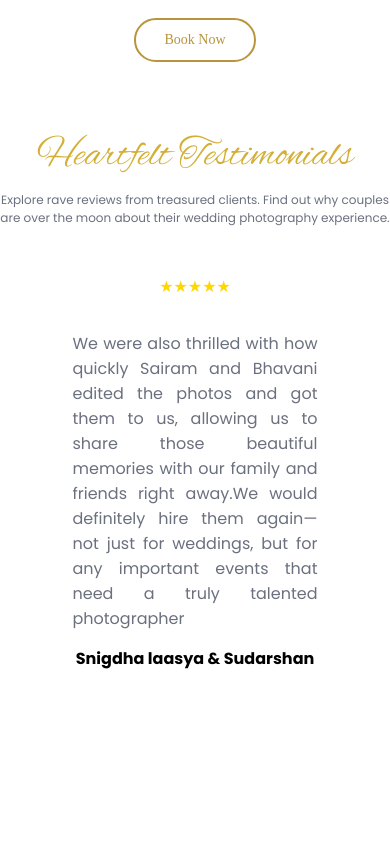
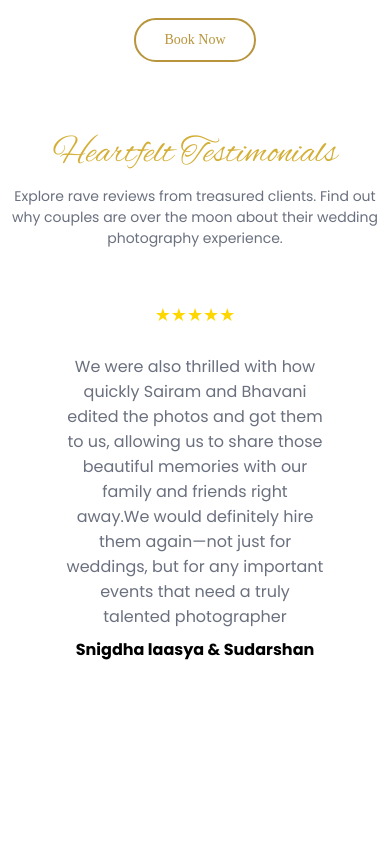
Before and after one commit to vinodreddy3003/photography-project, a React (Vite) app: page / in a window 390 px wide. Shown: the part 4520-5364 px from the top of the page. Built offline with nearby package versions, Linux system fonts and the light colour scheme.

Commit message:
Update Testimonials.css

```diff
--- a/src/components/Testimonials.css
+++ b/src/components/Testimonials.css
@@ -1,16 +1,14 @@
+/* General styles */
 .testimonials-container {
-
   border-radius: 10px;
   margin-bottom: 20px;
-
-
 }
 
 .testimonials-title {
   text-align: center;
   font-size: 60px;
   color: #D4AF37;
- font-family: 'Alex Brush';
+  font-family: 'Alex Brush';
   margin-bottom: 10px;
   font-weight: 400;
 }
@@ -38,17 +36,16 @@
 }
 
 .testimonial-card p {
-
   border-radius: 10px;
   font-family: 'poppins';
   color: #6B707F;
+  padding: 20px;
+  max-width: 1000px;
+  margin: auto;
+  text-align: center;
+}
 
-  padding: 20px;
-  max-width: 900px;
-  margin: auto;
-  text-align: justify;
-}
-.testimonial-card h4{
+.testimonial-card h4 {
   font-family: 'poppins';
   color: black;
   font-weight: bold;
@@ -59,8 +56,6 @@
   color: #FFD700;
   margin-bottom: 20px;
 }
-
-
 
 .pagination-bullet {
   background: #007bff;
@@ -78,59 +73,92 @@
   opacity: 0.7;
 }
 
-/* Tablet styles */
-@media (max-width: 768px) {
+/* Media Queries */
+
+/* Styles for devices with max-width 360px and max-height 740px */
+@media (max-width: 360px) and (max-height: 740px) {
   .testimonials-title {
-      font-size: 38px; /* Slightly smaller title */
+    font-size: 40px; /* Smaller title */
   }
 
   .testimonials-subtitle {
-      font-size: 14px; /* Slightly smaller subtitle */
+    font-size: 12px; /* Smaller subtitle */
   }
 
   .testimonial-card {
-      padding: 15px; /* Reduced padding for smaller screens */
-      max-width: 90%; /* Allow more width on smaller screens */
+    padding: 10px; /* Reduced padding */
   }
 
   .stars {
-      font-size: 18px; /* Slightly smaller star size */
+    font-size: 16px; /* Smaller star size */
   }
 
   .read-button {
-      padding: 8px 12px; /* Reduced padding for button */
+    font-size: 12px; /* Smaller button text */
+    padding: 6px; /* Reduced padding */
+  }
+
+  .testimonial-card p {
+    padding: 10px; /* Adjust spacing */
+    margin: 0 5px; /* Add margin to create space */
+    text-align: center; /* Keep text justified */
   }
 }
 
-/* Phone styles */
+/* Styles for devices with max-width 480px */
 @media (max-width: 480px) {
   .testimonials-title {
-      font-size: 40px; /* Smaller title for phones */
+    font-size: 38px; /* Slightly smaller title */
   }
 
   .testimonials-subtitle {
-      font-size: 12px; /* Smaller subtitle for phones */
+    font-size: 11px; /* Smaller subtitle for phones */
   }
 
   .testimonial-card {
-      padding: 10px; /* Further reduced padding for phones */
+    padding: 8px; /* Further reduced padding */
   }
 
   .stars {
-      font-size: 16px; /* Smaller star size for phones */
+    font-size: 14px; /* Smaller star size */
   }
 
   .read-button {
-      font-size: 14px; /* Smaller button text */
-      padding: 8px; /* Reduced padding for button */
+    font-size: 12px; /* Smaller button text */
+    padding: 5px; /* Reduced padding for button */
   }
+
   .testimonial-card p {
-    padding: 15px;  /* Adjust spacing for phones */
-    margin: 0 10px; /* Add margin to create space from edges */
-    text-align: justify; /* Keep text justified for alignment */
+    padding: 8px; /* Adjust spacing for phones */
+    margin: 0 5px; /* Margin for spacing */
+    text-align: center; /* Keep text justified */
+  }
+
+  .modal-content {
+    padding: 10px; /* Reduced padding in modal */
+  }
 }
 
-  .modal-content {
-      padding: 15px; /* Reduced padding in modal */
+/* Styles for tablets with max-width 768px */
+@media (max-width: 768px) {
+  .testimonials-title {
+    font-size: 36px; /* Slightly smaller title */
+  }
+
+  .testimonials-subtitle {
+    font-size: 14px; /* Slightly smaller subtitle */
+  }
+
+  .testimonial-card {
+    padding: 15px; /* Reduced padding */
+    max-width: 90%; /* Allow more width */
+  }
+
+  .stars {
+    font-size: 18px; /* Slightly smaller star size */
+  }
+
+  .read-button {
+    padding: 8px 12px; /* Reduced padding for button */
   }
 }
```
